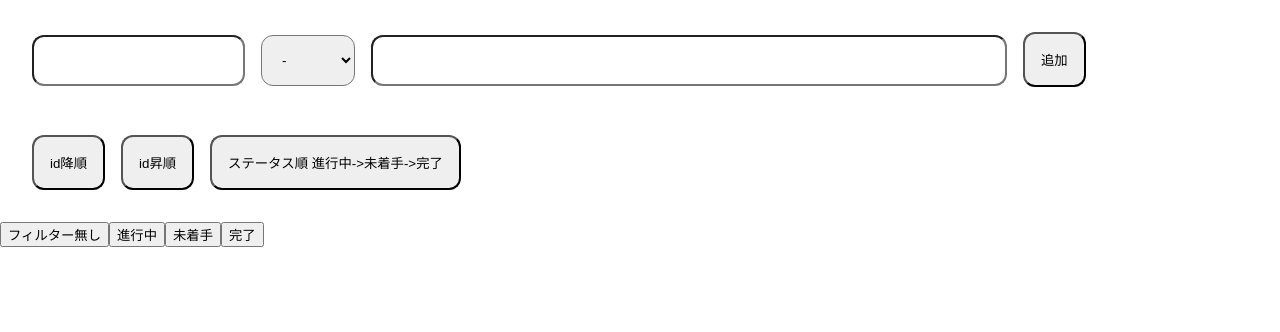
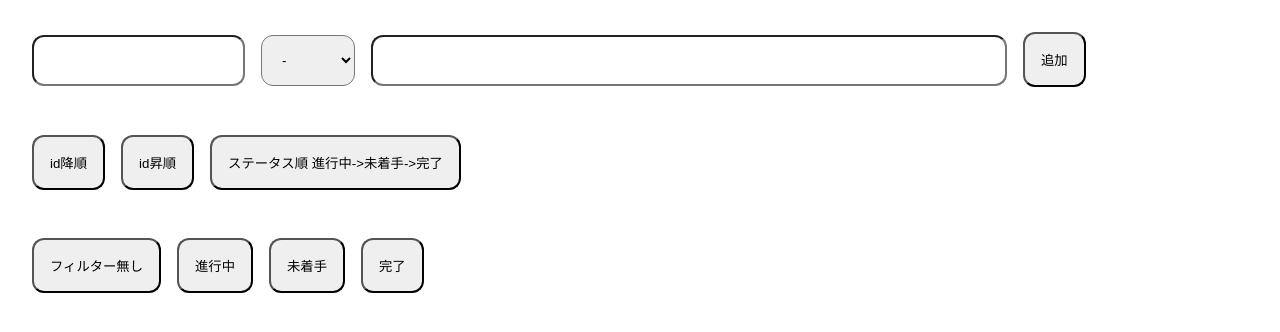
Before and after one commit to jun0222/my-react-todo, a React (Create React App) app: page / in a window 1280 px wide. Shown: the top 332 px of the page. Built offline with nearby package versions, Linux system fonts and the light colour scheme.

Commit message:
fix filter system

```diff
--- a/src/App.js
+++ b/src/App.js
@@ -10,6 +10,10 @@ export const App = () => {
       margin: '16px'
     }
     const sortButtonAreaStyle = {
+      padding: '16px',
+      margin: '16px'
+    }
+    const filterButtonAreaStyle = {
       padding: '16px',
       margin: '16px'
     }
@@ -72,6 +76,11 @@ export const App = () => {
       borderRadius: '12px',
       backgroundColor: 'white'
     }
+    const filterButtonStyle = {
+      padding: '16px',
+      borderRadius: '12px',
+      marginRight: '16px'
+    }
 
   // js処理
   const [id, setId] = useState(1);
@@ -97,7 +106,7 @@ export const App = () => {
       detail: taskDetailText
     }
     setId(newId);
-    const newTask = [...todos, taskObj];
+    const newTask = [...todosStorage, taskObj];
     setTodos(newTask);
     setTodosStrage(newTask);
     setTaskTitleText('');
@@ -189,11 +198,11 @@ export const App = () => {
         <button style={sortButtonStyle} onClick={sortByIdAscending}>id昇順</button>
         <button style={sortButtonStyle} onClick={sortByStatusAscending}>ステータス順 進行中->未着手->完了</button>
       </div>
-      <div>
-        <button onClick={filterDisable}>フィルター無し</button>
-        <button onClick={filterProgress}>進行中</button>
-        <button onClick={filterNotYet}>未着手</button>
-        <button onClick={filterComplete}>完了</button>
+      <div style={filterButtonAreaStyle} >
+        <button style={filterButtonStyle} onClick={filterDisable}>フィルター無し</button>
+        <button style={filterButtonStyle} onClick={filterProgress}>進行中</button>
+        <button style={filterButtonStyle} onClick={filterNotYet}>未着手</button>
+        <button style={filterButtonStyle} onClick={filterComplete}>完了</button>
       </div>
       <div>
         <ul>
```
